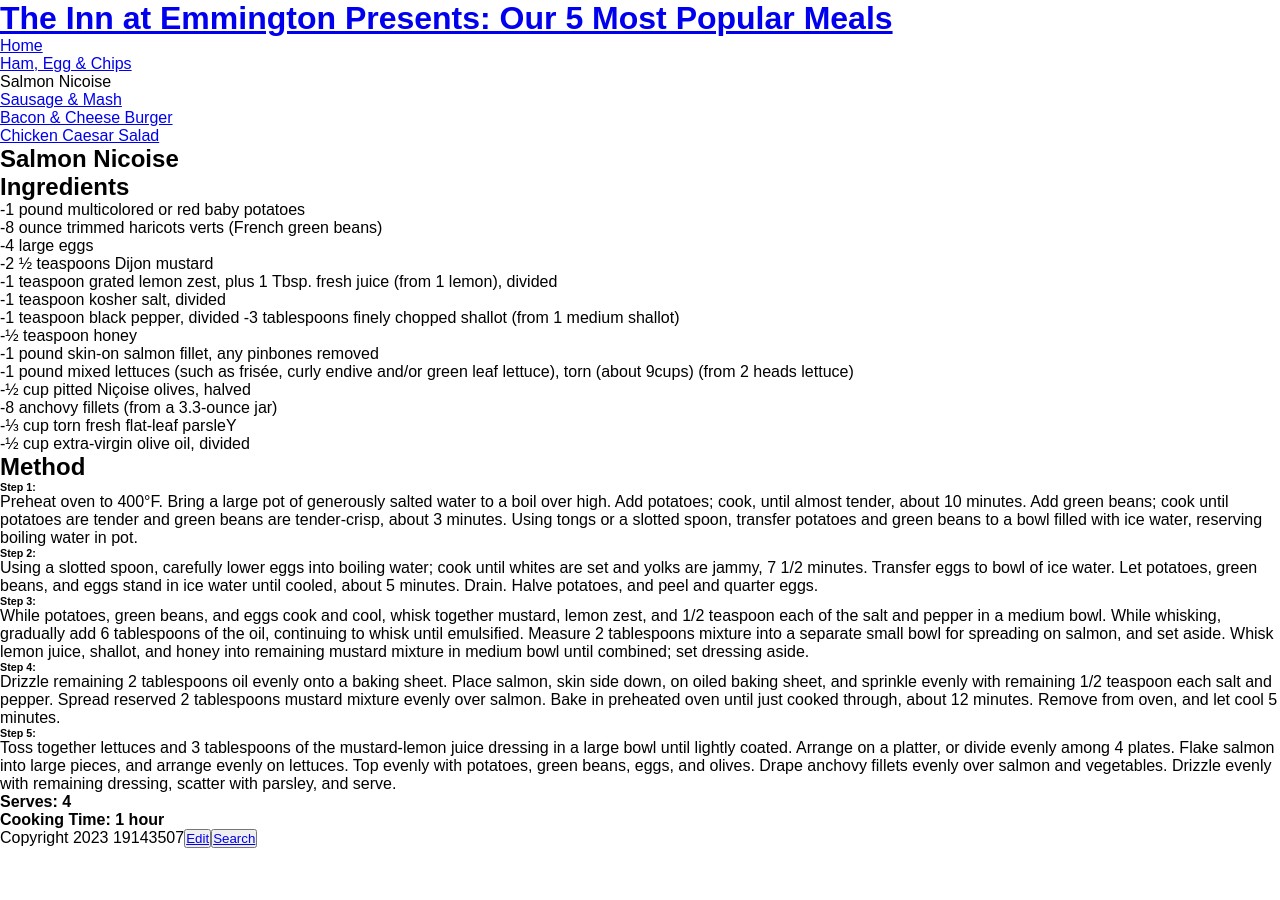
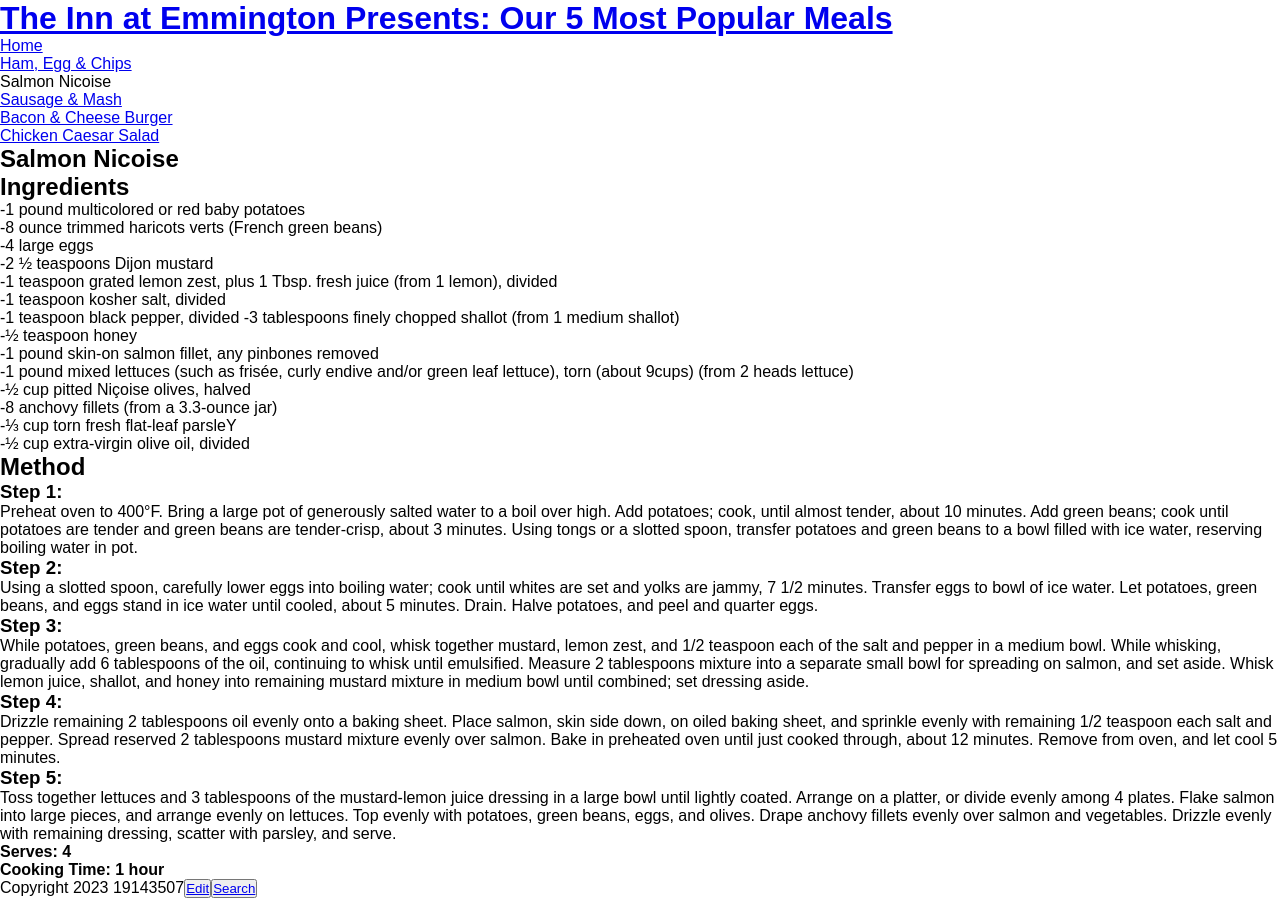
Before and after one commit to 19143507/inn-at-emmington, a Jekyll site: the page built from _recipes/recipe1.md, in a window 1280 px wide. Built offline with Jekyll 4.4.1, drawn with Linux system fonts in a browser that asks for light colours.

```diff
--- a/_recipes/recipe1.md
+++ b/_recipes/recipe1.md
@@ -38,23 +38,23 @@ published: true
 
 ## Method
 
-###### S﻿tep 1:
+### S﻿tep 1:
 
 Preheat oven to 400°F. Bring a large pot of generously salted water to a boil over high. Add potatoes; cook, until almost tender, about 10 minutes. Add green beans; cook until potatoes are tender and green beans are tender-crisp, about 3 minutes. Using tongs or a slotted spoon, transfer potatoes and green beans to a bowl filled with ice water, reserving boiling water in pot.
 
-###### S﻿tep 2:
+### S﻿tep 2:
 
 Using a slotted spoon, carefully lower eggs into boiling water; cook until whites are set and yolks are jammy, 7 1/2 minutes. Transfer eggs to bowl of ice water. Let potatoes, green beans, and eggs stand in ice water until cooled, about 5 minutes. Drain. Halve potatoes, and peel and quarter eggs.
 
-###### S﻿tep 3:
+### S﻿tep 3:
 
 While potatoes, green beans, and eggs cook and cool, whisk together mustard, lemon zest, and 1/2 teaspoon each of the salt and pepper in a medium bowl. While whisking, gradually add 6 tablespoons of the oil, continuing to whisk until emulsified. Measure 2 tablespoons mixture into a separate small bowl for spreading on salmon, and set aside. Whisk lemon juice, shallot, and honey into remaining mustard mixture in medium bowl until combined; set dressing aside.
 
-###### S﻿tep 4:
+### S﻿tep 4:
 
 Drizzle remaining 2 tablespoons oil evenly onto a baking sheet. Place salmon, skin side down, on oiled baking sheet, and sprinkle evenly with remaining 1/2 teaspoon each salt and pepper. Spread reserved 2 tablespoons mustard mixture evenly over salmon. Bake in preheated oven until just cooked through, about 12 minutes. Remove from oven, and let cool 5 minutes.
 
-###### S﻿tep 5:
+### S﻿tep 5:
 
 Toss together lettuces and 3 tablespoons of the mustard-lemon juice dressing in a large bowl until lightly coated. Arrange on a platter, or divide evenly among 4 plates. Flake salmon into large pieces, and arrange evenly on lettuces. Top evenly with potatoes, green beans, eggs, and olives. Drape anchovy fillets evenly over salmon and vegetables. Drizzle evenly with remaining dressing, scatter with parsley, and serve.
 
```
